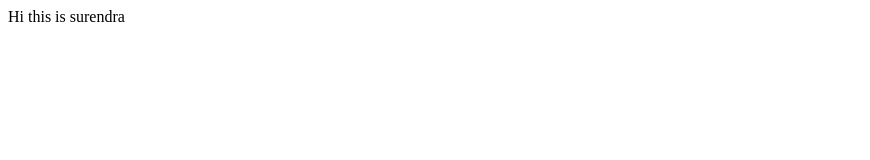
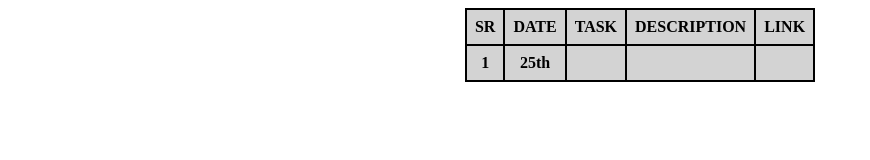
Before and after one commit to 2000031628/github.io, a plain HTML site: page indexs.html in a window 1280 px wide. Shown: the whole page, without its empty margins (0-870 px from the left). Drawn offline with Linux system fonts and the light colour scheme.

Commit message:
table added

```diff
--- a/indexs.html
+++ b/indexs.html
@@ -1 +1,48 @@
-Hi this is surendra
+<!DOCTYPE html>
+<html lang="en">
+    <head>
+        <meta Charset="UTF-8">
+        <meta http-equiv="x-UA-Compatible" contents="IE=edge">
+        <meta name="viewport" content="width=device-width,initial-scale=1.0">
+        <title>Document</title>
+        <style>
+            table {
+                border-collapse: collapse;
+            }
+
+            th, td {
+                border: 2px solid black;
+                padding: 8px;
+            }
+
+            th {
+                background-color: lightgray;
+            }
+        </style>
+    </head>
+    <body>
+        <center>
+        <table>
+            <thead>
+            <tr>
+                <th>SR</th>
+                <th>DATE</th>
+                <th>TASK</th>
+                <th>DESCRIPTION</th>
+                <th>LINK</th>
+
+            </tr>
+        </thead>
+        <tbody>
+            <tr>
+                <th>1</th>
+                <th>25th</th>
+                <th></th>
+                <th></th>
+                <th></th>
+            </tr>
+        </tbody>
+        </table>
+    </center>
+    </body>
+</html>
```
